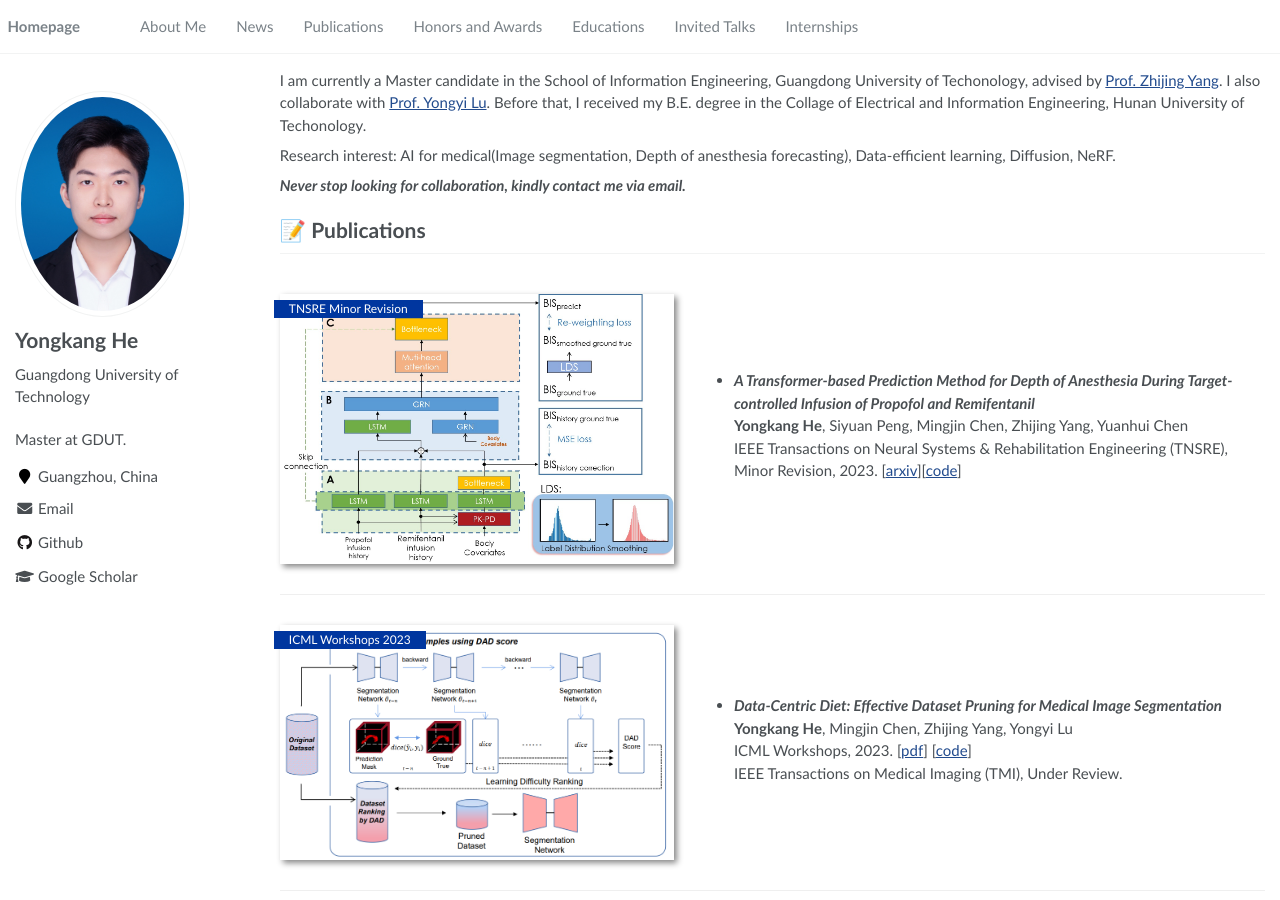
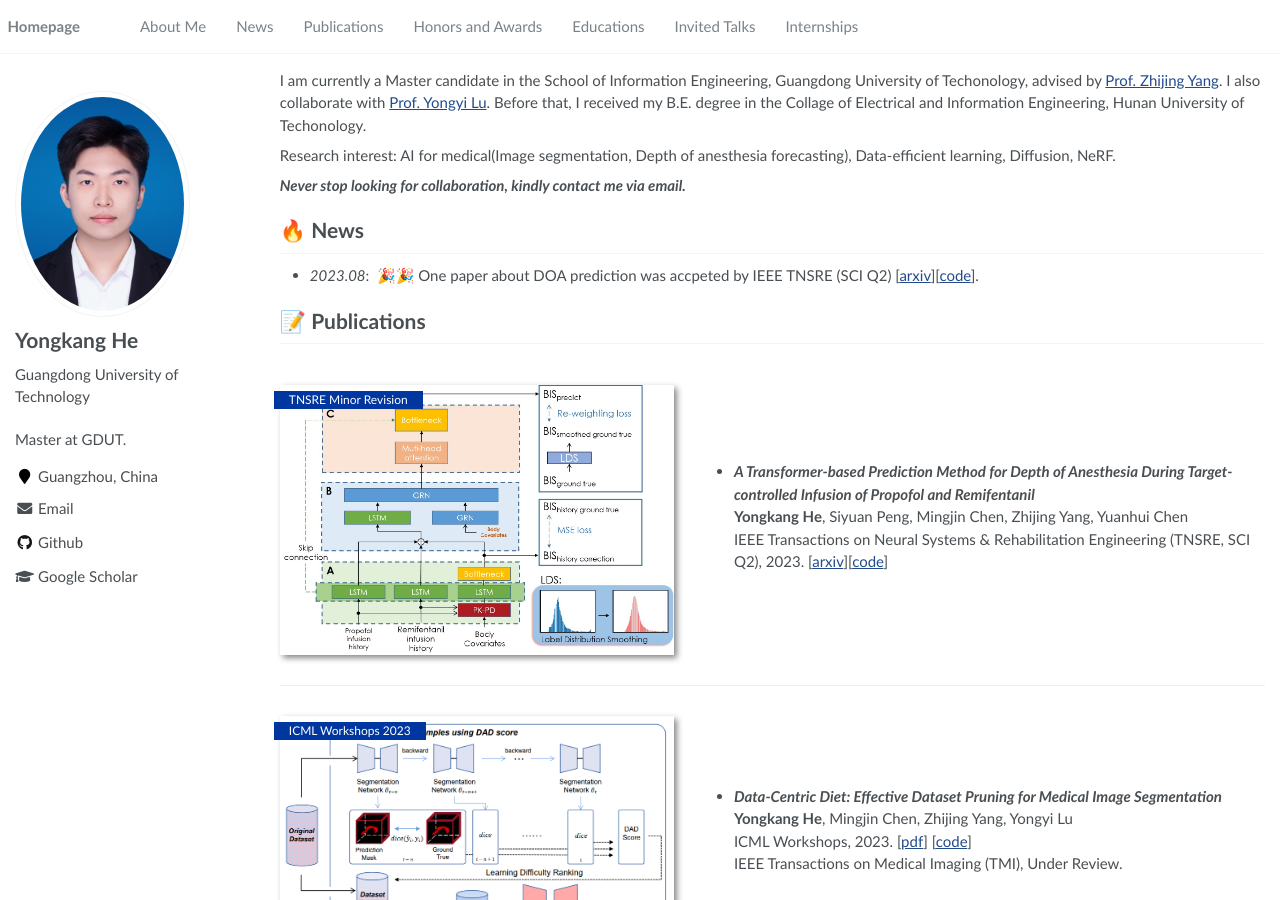
Before and after one commit to heeeyk/heeeyk.github.io, a Jekyll site: the page built from _pages/about.md, in a window 1280 px wide and 900 px high. Built offline with Jekyll 4.4.1, drawn with Linux system fonts in a browser that asks for light colours.

Commit message:
Update about.md

```diff
--- a/_pages/about.md
+++ b/_pages/about.md
@@ -15,9 +15,9 @@ Research interest: AI for medical(Image segmentation, Depth of anesthesia foreca
 ***Never stop looking for collaboration, kindly contact me via email.***
 
 
-<!--# 🔥 News
-- *2022.02*: &nbsp;🎉🎉 Lorem ipsum dolor sit amet, consectetur adipiscing elit. Vivamus ornare aliquet ipsum, ac tempus justo dapibus sit amet.
-- *2022.02*: &nbsp;🎉🎉 Lorem ipsum dolor sit amet, consectetur adipiscing elit. Vivamus ornare aliquet ipsum, ac tempus justo dapibus sit amet. -->
+# 🔥 News
+- *2023.08*: &nbsp;🎉🎉 One paper about DOA prediction was accpeted by IEEE TNSRE (SCI Q2) [[arxiv](https://arxiv.org/abs/2308.01929)][[code](https://github.com/heeeyk/Transformer-DOA-Prediction)].
+
 
 # 📝 Publications
 <div class='paper-box'><div class='paper-box-image'><div><div class="badge">TNSRE Minor Revision</div><img src='images/net.jpg' alt="sym" width="100%"></div></div>
@@ -25,7 +25,7 @@ Research interest: AI for medical(Image segmentation, Depth of anesthesia foreca
 
 - ***A Transformer-based Prediction Method for Depth of Anesthesia During Target-controlled Infusion of Propofol and Remifentanil*** \\
 **Yongkang He**, Siyuan Peng, Mingjin Chen, Zhijing Yang, Yuanhui Chen \\
-IEEE Transactions on Neural Systems & Rehabilitation Engineering (TNSRE), Minor Revision, 2023.
+IEEE Transactions on Neural Systems & Rehabilitation Engineering (TNSRE, SCI Q2), 2023.
 [[arxiv](https://arxiv.org/abs/2308.01929)][[code](https://github.com/heeeyk/Transformer-DOA-Prediction)]
 </div>
 </div>
```
